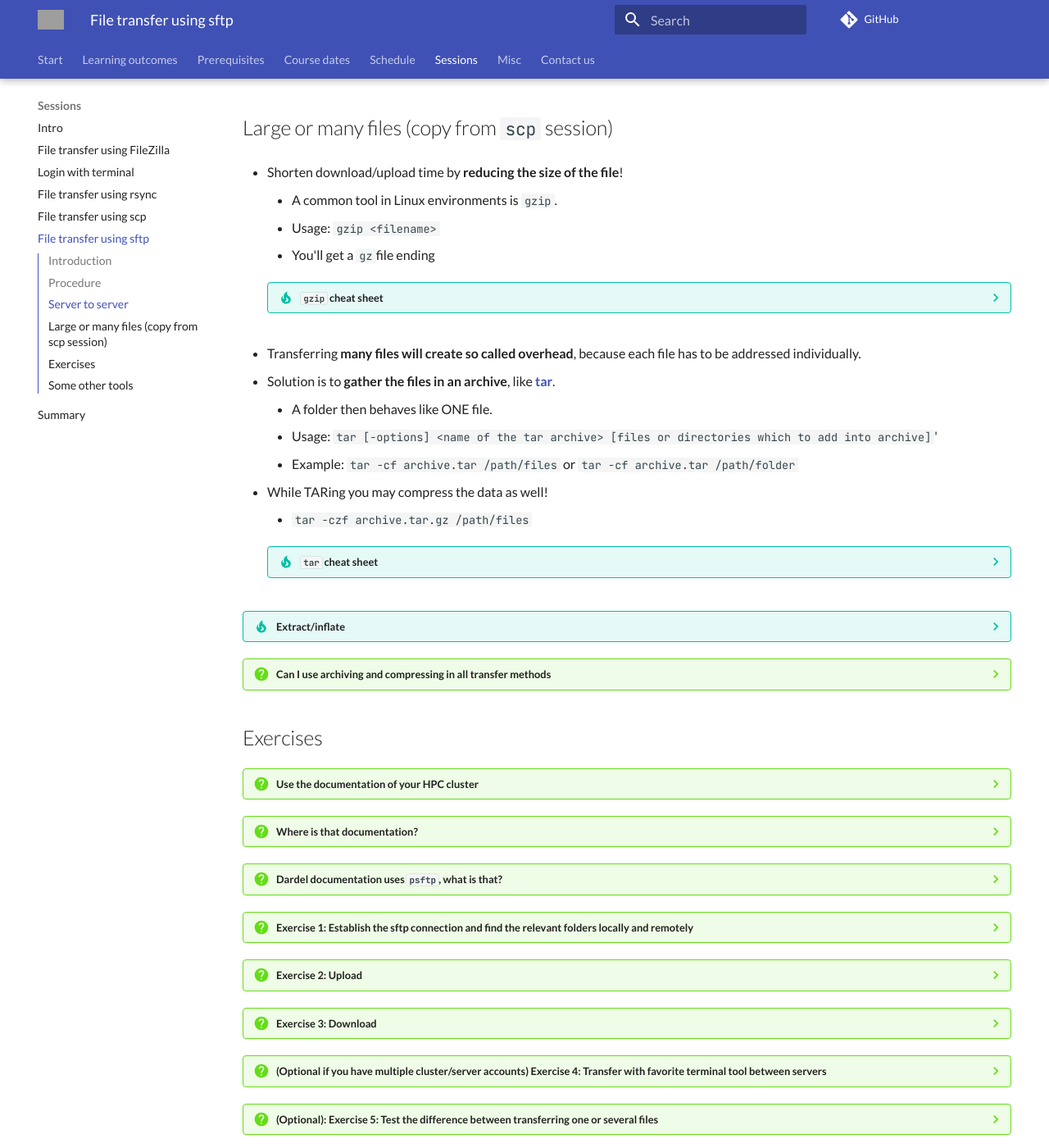
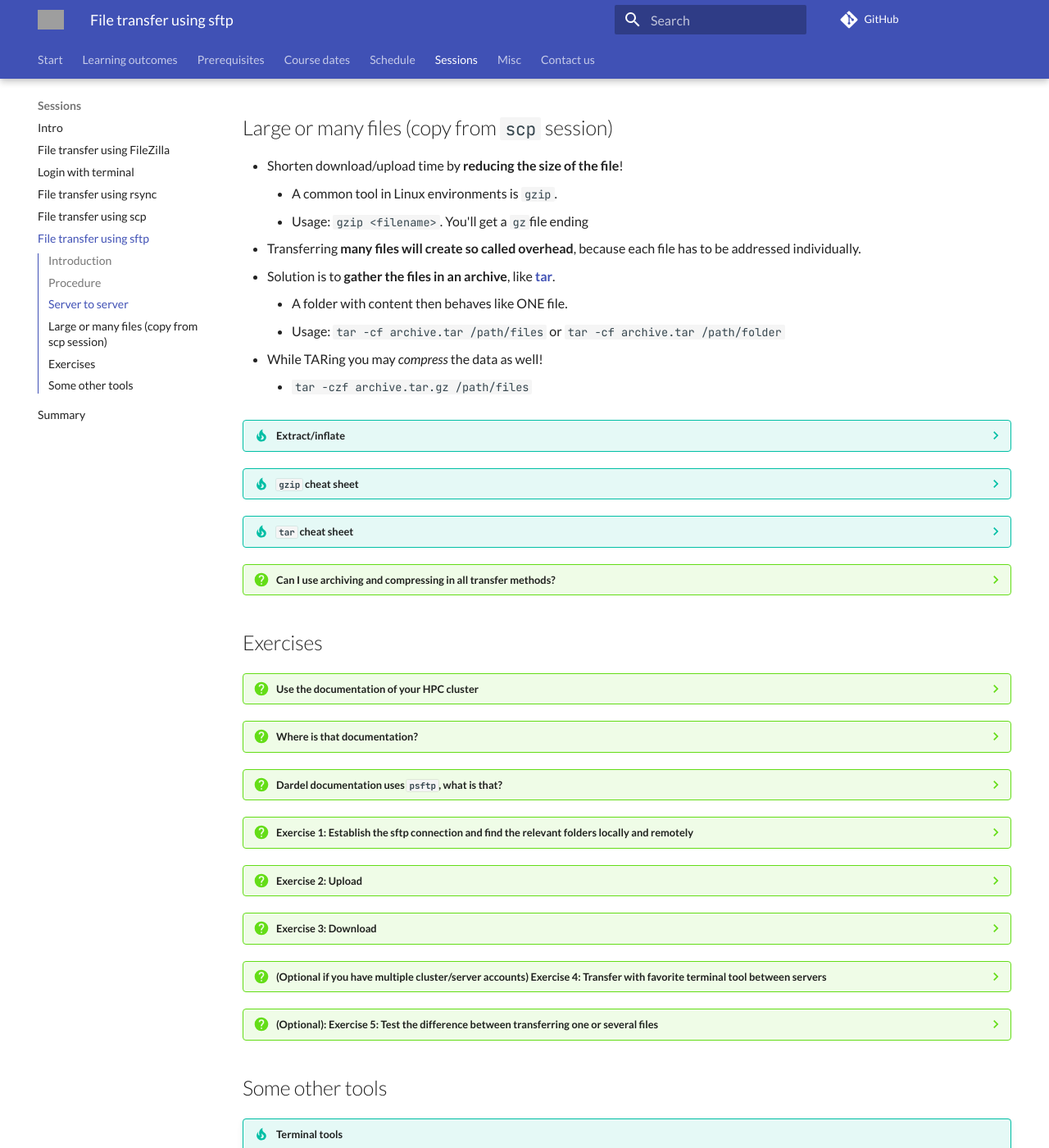
Before and after one commit to UPPMAX/naiss_file_transfer_course, an MkDocs documentation site: the page built from docs/sessions/sftp/README.md, in a window 1280 px wide and 1400 px high, scrolled down 1722 px. Shown: the whole window at 82% size. Built offline with MkDocs 1.6.1 and Material for MkDocs 9.7.7, drawn with Linux system fonts in a browser that asks for light colours; comment, search, counter and statistics services are not loaded; grey boxes are pictures that could not be loaded.

Commit message:
README.md sftp fixes

```diff
--- a/docs/sessions/sftp/README.md
+++ b/docs/sessions/sftp/README.md
@@ -144,37 +144,31 @@ In `sftp` session, upload/download files to/from the server.
 
 - Shorten download/upload time by **reducing the size of the file**!
     - A common tool in Linux environments is ``gzip``.
-    - Usage: ``gzip <filename>``
-    - You'll get a ``gz``file ending
+    - Usage: ``gzip <filename>``. You'll get a ``gz``file ending
+- Transferring **many files will create so called overhead**, because each file has to be addressed individually.
+- Solution is to **gather the files in an archive**, like [**tar**](https://en.wikipedia.org/wiki/Tar_(computing)).
+    - A folder with content then behaves like ONE file.
+    - Usage: ``tar -cf archive.tar /path/files`` or ``tar -cf archive.tar /path/folder``
+- While TARing you may *compress* the data as well!
+    - ``tar -czf archive.tar.gz /path/files``
 
-    ???- tip "``gzip`` cheat sheet"
+???- tip "Extract/inflate"
+
+    - ``gunzip compressed_file.gz``
+    - ``tar -xf archive.tar``
+    - ``tar -xzf compressed_archive.tar.gz``
+
+???- tip "``gzip`` cheat sheet"
 
         - [``gzip`` manual](https://www.gnu.org/software/gzip/manual/gzip.html#Sample)
 
-<!-- markdownlint-disable MD013 --><!-- Tables cannot be split up over lines, hence will break 80 characters per line -->
-
-- Transferring **many files will create so called overhead**, because each file has to be addressed individually.
-- Solution is to **gather the files in an archive**, like [**tar**](https://en.wikipedia.org/wiki/Tar_(computing)).
-    - A folder then behaves like ONE file.
-    - Usage: ``tar [-options] <name of the tar archive> [files or directories which to add into archive]``'
-    - Example: ``tar -cf archive.tar /path/files`` or ``tar -cf archive.tar /path/folder``
-- While TARing you may compress the data as well!
-    - ``tar -czf archive.tar.gz /path/files``
-
-    ???- tip "``tar`` cheat sheet"
+???- tip "``tar`` cheat sheet"
 
         - [``tar`` manual](https://devhints.io/tar)
 
-???- tip "Extract/inflate"
+???- question "Can I use archiving and compressing in all transfer methods?"
 
-    - ``gunzip compressed file.gz``
-    - ``tar -xf archive.tar``
-    - ``tar -xzf archive.tar.gz``
-
-???- question "Can I use archiving and compressing in all transfer methods"
-
-    - Compressing and archiving is useful whenever you transfer files.
-    - No matter of which transfer tool you are using, graphical or in terminal!
+    - Yes!
 
 ## Exercises
 <!-- markdownlint-disable MD013 --><!-- Tables cannot be split up over lines, hence will break 80 characters per line -->
```
